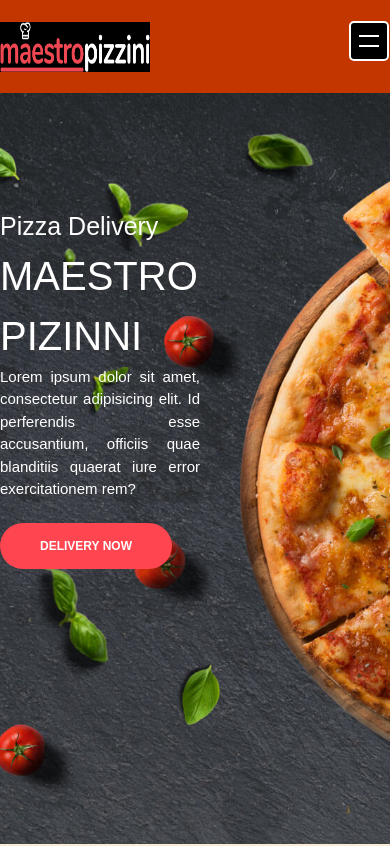
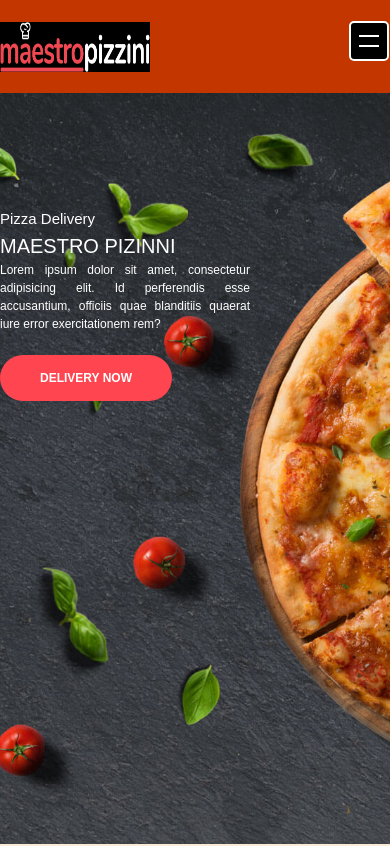
Before and after one commit to SAJIB2019/Simple-project-from-astha, a SvelteKit app: page / in a window 390 px wide. Shown: the top 846 px of the page. Built offline with nearby package versions, Linux system fonts and the light colour scheme.

Commit message:
5th commit

```diff
--- a/src/routes/header.svelte
+++ b/src/routes/header.svelte
@@ -6,10 +6,10 @@
     <Navbar />
     <div class=" text-white">
         <div class="container">
-            <div class="w-[200px] sm:w-[350px] flex flex-col pt-52 sm:">
-                <h3 class="text-[25px] sm:text-[40px] ">Pizza Delivery</h3>
-                <h1 class="text-[40px] sm:text-[60px] text-bold">MAESTRO PIZINNI</h1>
-                <p class="text-[15px] sm:text-[20px] text-justify text-bold mb-8">Lorem ipsum dolor sit amet, consectetur adipisicing elit. Id perferendis esse accusantium, officiis quae blanditiis quaerat iure error exercitationem rem?</p>
+            <div class="w-[250px] sm:w-[350px] flex flex-col pt-52">
+                <h3 class="text-[15px] sm:text-[40px] ">Pizza Delivery</h3>
+                <h1 class="text-[20px] sm:text-[60px] text-bold">MAESTRO PIZINNI</h1>
+                <p class="text-[12px] sm:text-[20px] text-justify text-bold mb-8">Lorem ipsum dolor sit amet, consectetur adipisicing elit. Id perferendis esse accusantium, officiis quae blanditiis quaerat iure error exercitationem rem?</p>
             </div>
             <div class="">
                 <a href="/" class="btn  hover:bg-red-700 transition duration-300">Delivery Now</a>
```
